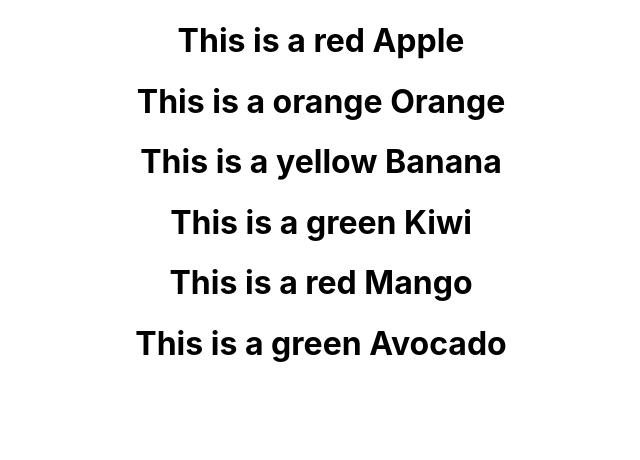
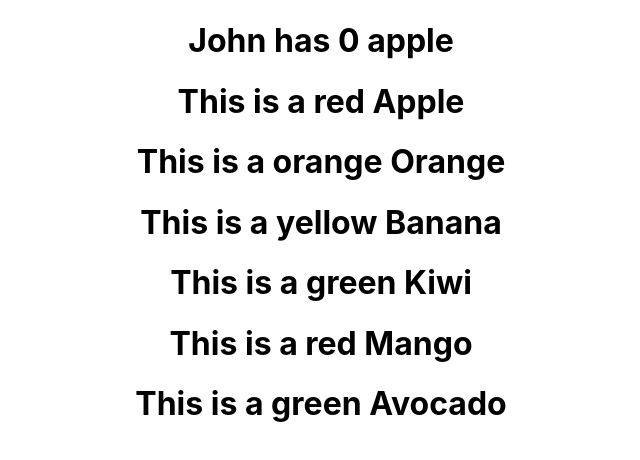
Before and after one commit to wiktorpiela/react-learn, a React (Create React App) app: page / in a window 1280 px wide. Shown: the top 460 px of the page, without its empty margins (319-959 px from the left). Built offline with nearby package versions, Linux system fonts and the light colour scheme.

Commit message:
usestate hook

```diff
--- a/src/App.jsx
+++ b/src/App.jsx
@@ -1,6 +1,7 @@
 import logo from './logo.svg';
 import './App.css';
 import TestComponent from './components/TestComponent';
+import AppleComponent from './components/AppleComponent';
 
 const arrFruits = [
   {
@@ -40,9 +41,12 @@ function App() {
   return (
     <div className="App">
 
+      <AppleComponent/>
+
       {arrFruits.map((fruit) => {
         return <TestComponent key={fruit.id} name={fruit.name} color={fruit.color} />
       })}
+
     </div>
   );
 }
--- /dev/null
+++ b/src/components/AppleComponent.jsx
@@ -0,0 +1,24 @@
+import React, {useState} from 'react'
+
+function AppleComponent() {
+
+    const [numberOfApples, setNumberOfApples] = useState(0)
+
+    function AppleDisplay(numberOfApples){
+        if(numberOfApples === 0 || numberOfApples ===1){
+            return `John has ${numberOfApples} apple`
+        } else if(numberOfApples>1){
+            return `John has ${numberOfApples} apples`
+        } else {
+            return `John owes us ${Math.abs(numberOfApples)} apples`
+        }
+    }
+
+  return (
+    <div>
+        <h1>{AppleDisplay(numberOfApples)}</h1>
+    </div>
+  )
+}
+
+export default AppleComponent
```
